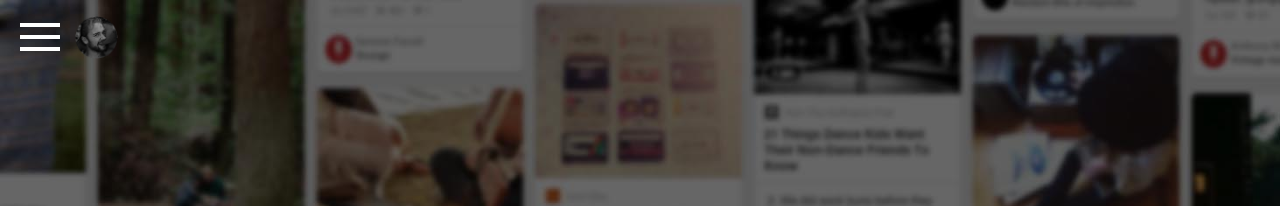
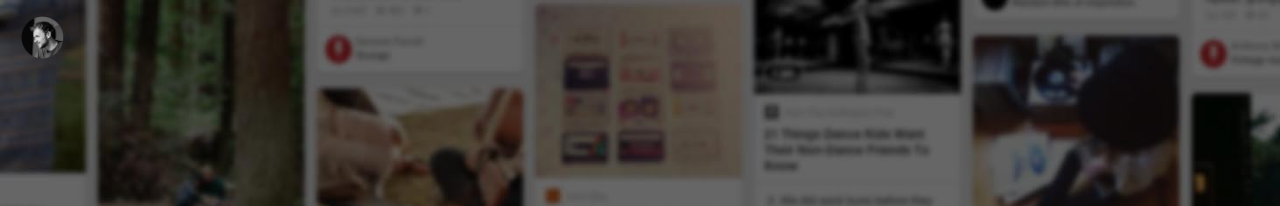
Before and after one commit to dirkgroenen/dirkgroenen.github.io, a Jekyll site: the page built from _posts/2015-08-12-php-wrapper-for-official-pinterest-api.markdown, in a window 1280 px wide. Shown: the top 206 px of the page. Built offline with Jekyll 4.4.1, drawn with Linux system fonts in a browser that asks for light colours; nearby versions of some CDN libraries; some web fonts are replaced; comment, search, counter and statistics services are not loaded.

Commit message:
Slight updates

```diff
--- a/_config.yml
+++ b/_config.yml
@@ -4,7 +4,6 @@ email: dirk@bitlabs.nl
 description: "My blog about web development, latest techniques and own brain eating projects."
 baseurl: "/"
 url: "https://dirkgroenen.nl"
-twitter_username: dirkgroenen
 github_username:  dirkgroenen
 
 # Build settings
--- a/_includes/head.html
+++ b/_includes/head.html
@@ -51,19 +51,6 @@
         </script>
     </head>
     <body>
-        <nav class="mainmenu">
-            <ul class="topleft">
-                <li><a href="/">Home</a></li>
-                <li><a href="/blog">Blog</a></li>
-                <li><a href="/projects">Projects</a></li>
-                <li><a href="#contact" class="showcontact">Contact</a></li>
-            </ul>
-            <ul class="rightbottom">
-                <li><a href="https://twitter.com/dirkgroenen" class="brandico-twitter" target="_blank"></a></li>
-                <li><a href="https://github.com/dirkgroenen" class="brandico-github" target="_blank"></a></li>
-            </ul>
-            <div class="bt-overlay"></div>
-        </nav>
         <div class="contactoverlay"></div>
         <div class="menuicon">
             <a href="#menu" class="openmenu white"><span></span></a>
@@ -71,9 +58,6 @@
         <div class="authorinfo white">
             <img src="/assets/images/pfbadge.png" alt="Go back" class="badge showcontact">
             <span class="text" itemprop="author">Dirk Groenen</span>
-            <ul>
-                <li><a href="https://twitter.com/dirkgroenen" target="_blank">Twitter</a></li>
-            </ul>
             <div class="opentext">
                 <p>Freelance Full-stack Developer from The Netherlands who focusus on writing clean and efficient code using the latest techniques. Experienced in: Ruby on Rails, Laravel, Angular, RxJs, Typescript, NodeJS, AWS, Docker and more...</p>
                 <p><a style="color:white"; href="mailto:dirk@bitlabs.nl">dirk@bitlabs.nl</a></p>
--- a/assets/css/main.css
+++ b/assets/css/main.css
@@ -141,7 +141,7 @@ p img{
     top: 10px;
     left: 20px;
     z-index: 100;
-    display: block;
+    display: none;
     width: 40px;
     height: 50px;
     cursor: pointer;
@@ -183,6 +183,10 @@ p img{
     -webkit-transform: translateZ(0) rotate(0deg);
     -moz-transform: translateZ(0) rotate(0deg);
     transform: translateZ(0) rotate(0deg);
+}
+
+.menuicon a.openmenu.closearrow {
+    display:block;
 }
 
 .menuicon a.openmenu.closearrow span{
@@ -485,7 +489,7 @@ header.image.singlepost .postdetails .subtitle{
     position: fixed;
     z-index: 200;
     top: 16px;
-    left: 75px;
+    left: 21px;
     width: 150px;
     height: 0;
 }
@@ -885,6 +889,7 @@ header.image.singlepost .postdetails .subtitle{
 /* Post paginate */
 .paginate{
     padding: 0px 0 95px 0;
+    background-color: white;
 }
 
 .paginate .column{
@@ -926,3 +931,7 @@ header.image.singlepost .postdetails .subtitle{
     width: 100%;
     opacity: .75;
 }
+
+.comments {
+    background-color: white;
+}
```
Also changed, not shown: _layouts/project.html (line endings or trailing spaces), assets/images/pfbadge.png, assets/images/pfbadge_block.png (deleted), assets/images/pfbadge_block_color.png (deleted), assets/images/pfbadge_noborder.png (deleted).
